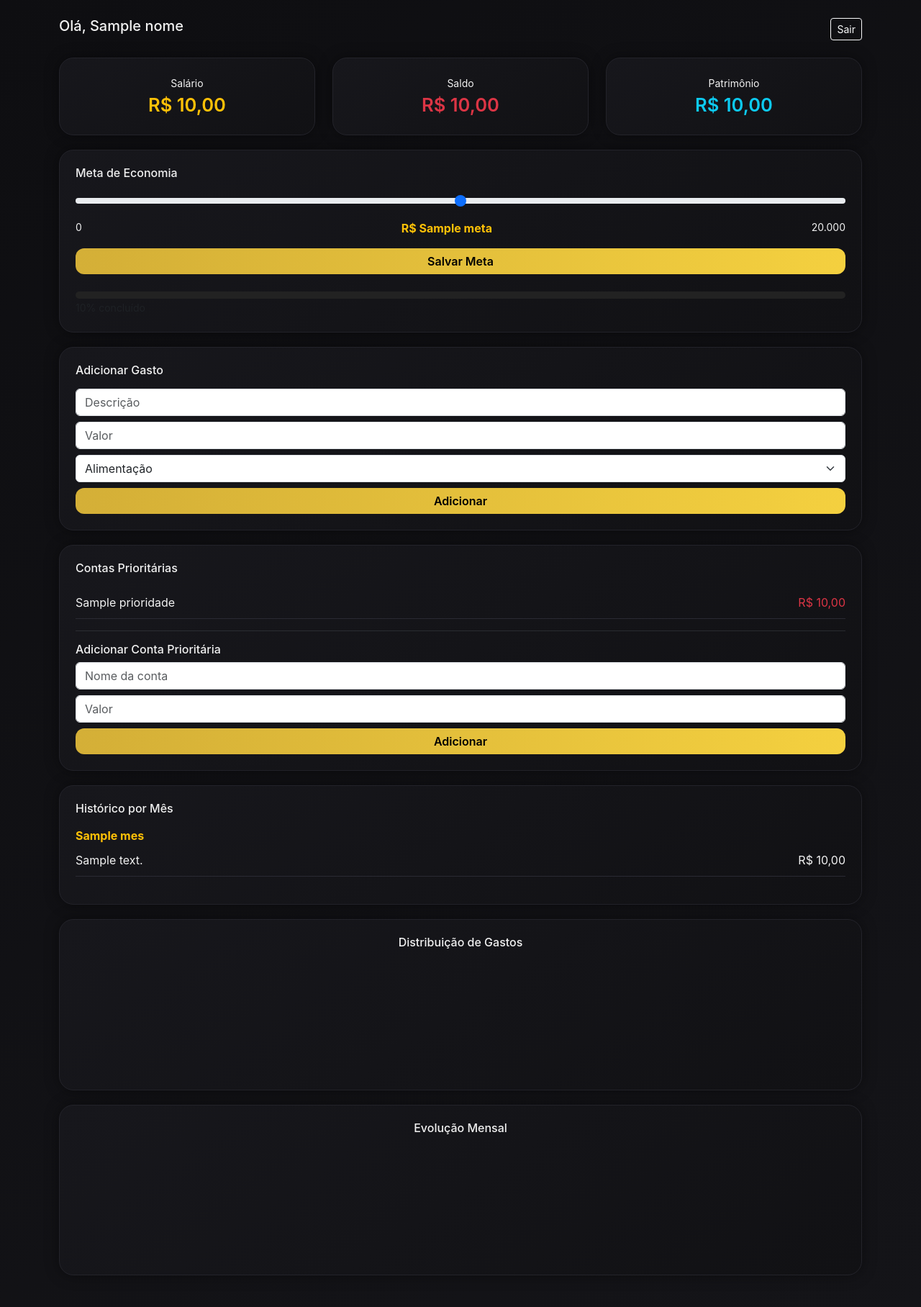
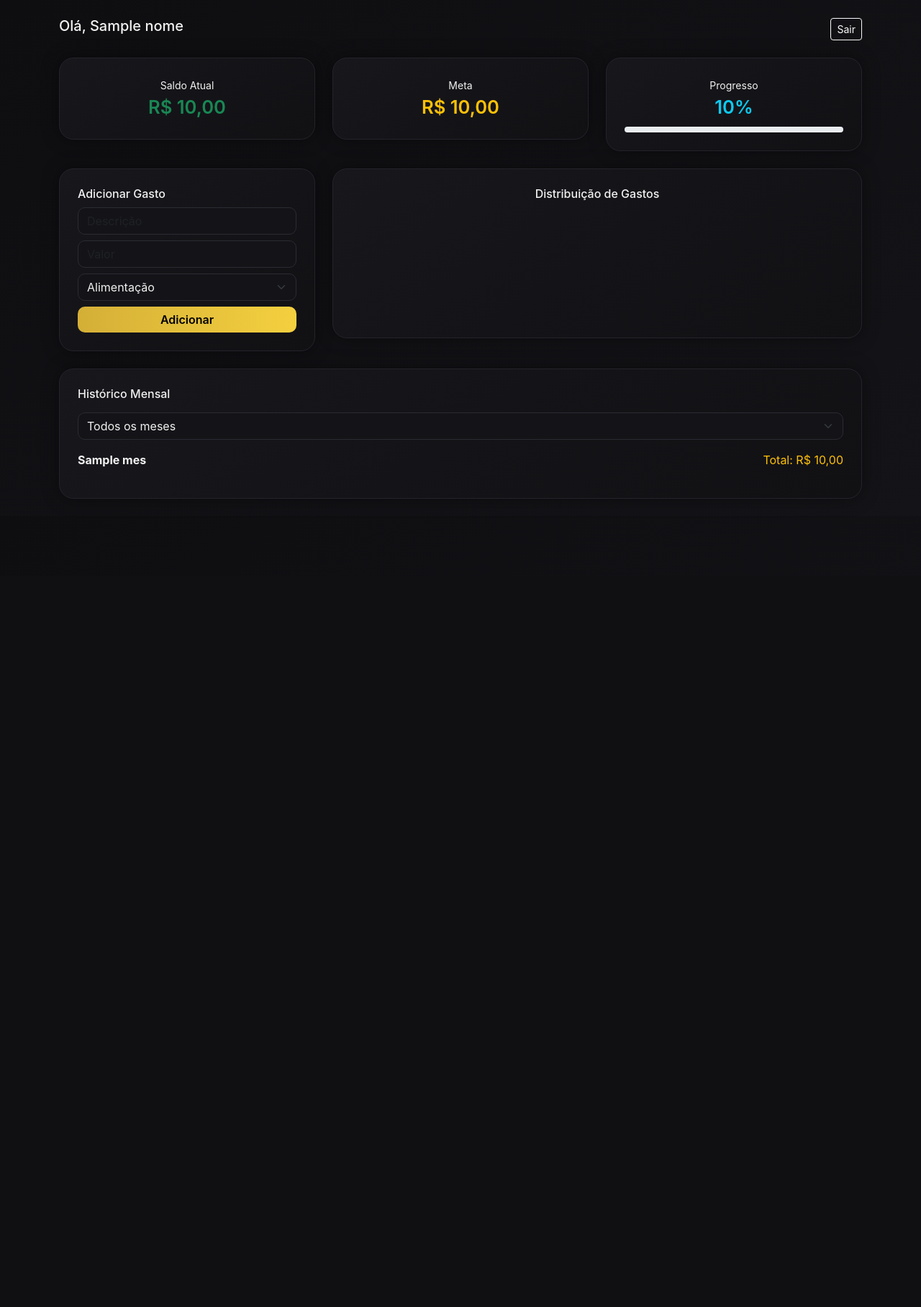
Before and after one commit to iproleplay/controle-financeiro, a Flask app: template templates/dashboard.html in a window 1280 px wide. Shown: the whole page at 72% size. After the commit the page ends 693 px from the top, so only its background shows below. Run offline with Flask 3, Linux system fonts and the light colour scheme; the template is opened without the code that fills it: most values are stand-ins (such as "Sample title", 1, 10 or a date in 2020); a map, chart or similar area stays blank; some libraries are stand-ins or nearby versions.

Commit message:
historico premium completo

```diff
--- a/templates/dashboard.html
+++ b/templates/dashboard.html
@@ -4,9 +4,6 @@
 <meta charset="UTF-8">
 <meta name="viewport" content="width=device-width, initial-scale=1">
 <title>Dashboard</title>
-
-<link rel="manifest" href="{{ url_for('static', filename='manifest.json') }}">
-<meta name="theme-color" content="#d4af37">
 
 <link href="https://cdn.jsdelivr.net/npm/bootstrap@5.3.3/dist/css/bootstrap.min.css" rel="stylesheet">
 <script src="https://cdn.jsdelivr.net/npm/chart.js"></script>
@@ -22,12 +19,11 @@ body {
     background: linear-gradient(145deg, #17171c, #111114);
     border: 1px solid #23232a;
     border-radius: 20px;
-    padding: 22px;
-    box-shadow: 0 0 20px rgba(0,0,0,0.4);
-    margin-bottom: 20px;
+    padding: 25px;
+    box-shadow: 0 0 25px rgba(0,0,0,0.4);
 }
 
-.valor-grande {
+.valor {
     font-size: 1.6rem;
     font-weight: 600;
 }
@@ -37,26 +33,19 @@ body {
     border: none;
     color: black;
     font-weight: 600;
-    border-radius: 12px;
+    border-radius: 10px;
 }
 
-.progress {
-    height: 10px;
+.form-control, .form-select {
+    background-color: #141418;
+    border: 1px solid #2a2a33;
+    color: #f1f1f1;
     border-radius: 10px;
-    background-color: #222;
-}
-
-.progress-bar {
-    background: linear-gradient(90deg, #d4af37, #f4d03f);
-}
-
-.item-linha {
-    border-bottom: 1px solid #2a2a33;
-    padding: 10px 0;
 }
 
 canvas {
-    max-height: 250px;
+    max-width: 300px;
+    margin: auto;
 }
 </style>
 </head>
@@ -67,178 +56,146 @@ canvas {
 
 <div class="d-flex justify-content-between align-items-center mb-4">
     <h5>Olá, {{ nome }}</h5>
+    <div>
+        {% if session.role == 'admin' %}
+        <a href="/admin" class="btn btn-outline-warning btn-sm">Admin</a>
+        {% endif %}
         <a href="/logout" class="btn btn-outline-light btn-sm">Sair</a>
     </div>
+</div>
 
-<!-- RESUMO -->
-<div class="row">
+<div class="row mb-4">
     <div class="col-md-4">
         <div class="card-premium text-center">
-            <small>Salário</small>
-            <div class="valor-grande text-warning">{{ salario | brl }}</div>
+            <small>Saldo Atual</small>
+            <div class="valor text-success">{{ saldo | brl }}</div>
         </div>
     </div>
 
     <div class="col-md-4">
         <div class="card-premium text-center">
-            <small>Saldo</small>
-            <div class="valor-grande {% if saldo >= 0 %}text-success{% else %}text-danger{% endif %}">
-                {{ saldo | brl }}
-            </div>
+            <small>Meta</small>
+            <div class="valor text-warning">{{ meta | brl }}</div>
         </div>
     </div>
 
     <div class="col-md-4">
         <div class="card-premium text-center">
-            <small>Patrimônio</small>
-            <div class="valor-grande text-info">{{ patrimonio | brl }}</div>
+            <small>Progresso</small>
+            <div class="valor text-info">{{ progresso|round(1) }}%</div>
+            <div class="progress mt-2" style="height:8px;">
+                <div class="progress-bar bg-warning"
+                     style="width: {{ progresso }}%;">
+                </div>
+            </div>
         </div>
     </div>
 </div>
 
-<!-- META -->
+<div class="row mb-4">
+    <div class="col-md-4">
         <div class="card-premium">
-    <h6 class="mb-3">Meta de Economia</h6>
-
-    <form method="POST">
-        <input type="hidden" name="tipo" value="meta">
-
-        <input type="range"
-               min="0"
-               max="20000"
-               step="100"
-               name="meta"
-               value="{{ meta or 0 }}"
-               class="form-range"
-               oninput="metaValor.innerText = this.value">
-
-        <div class="d-flex justify-content-between mt-2">
-            <small>0</small>
-            <strong class="text-warning">R$ <span id="metaValor">{{ meta or 0 }}</span></strong>
-            <small>20.000</small>
-        </div>
-
-        <button class="btn btn-gold w-100 mt-3">Salvar Meta</button>
-    </form>
-
-    <div class="mt-4">
-        <div class="progress">
-            <div class="progress-bar" style="width: {{ progresso or 0 }}%"></div>
-        </div>
-        <small class="text-muted">{{ (progresso or 0)|round(1) }}% concluído</small>
-    </div>
-</div>
-
-<!-- ADICIONAR GASTO -->
-<div class="card-premium">
-    <h6 class="mb-3">Adicionar Gasto</h6>
+            <h6>Adicionar Gasto</h6>
             <form method="POST">
                 <input type="hidden" name="tipo" value="gasto">
                 <input type="text" name="descricao" class="form-control mb-2" placeholder="Descrição" required>
                 <input type="number" step="0.01" name="valor" class="form-control mb-2" placeholder="Valor" required>
                 <select name="categoria" class="form-select mb-2" required>
-            <option>Alimentação</option>
-            <option>Transporte</option>
-            <option>Lazer</option>
-            <option>Fixo</option>
-            <option>Outros</option>
+                    <option value="Alimentação">Alimentação</option>
+                    <option value="Transporte">Transporte</option>
+                    <option value="Lazer">Lazer</option>
+                    <option value="Fixo">Fixo</option>
+                    <option value="Outros">Outros</option>
                 </select>
                 <button class="btn btn-gold w-100">Adicionar</button>
             </form>
         </div>
-
-<!-- PRIORIDADES -->
-<div class="card-premium">
-    <h6 class="mb-3">Contas Prioritárias</h6>
-
-    {% if prioridades %}
-        {% for p in prioridades %}
-            <div class="d-flex justify-content-between item-linha">
-                <span>{{ p.nome }}</span>
-                <span class="text-danger">{{ p.valor | brl }}</span>
-            </div>
-        {% endfor %}
-    {% else %}
-        <small class="text-muted">Nenhuma prioridade cadastrada.</small>
-    {% endif %}
-
-    <hr class="text-secondary">
-
-    <h6 class="mt-3">Adicionar Conta Prioritária</h6>
-    <form method="POST">
-        <input type="hidden" name="tipo" value="prioridade">
-        <input type="text" name="nome" class="form-control mb-2" placeholder="Nome da conta" required>
-        <input type="number" step="0.01" name="valor" class="form-control mb-2" placeholder="Valor" required>
-        <button class="btn btn-gold w-100">Adicionar</button>
-    </form>
     </div>
 
-<!-- HISTÓRICO POR MÊS -->
-<div class="card-premium">
-    <h6 class="mb-3">Histórico por Mês</h6>
+    <div class="col-md-8">
+        <div class="card-premium text-center">
+            <h6>Distribuição de Gastos</h6>
+            <canvas id="graficoCategoria"></canvas>
+        </div>
+    </div>
+</div>
 
-    {% if historico %}
-        {% for mes, gastos in historico.items() %}
-            <div class="mb-3">
-                <strong class="text-warning">{{ mes }}</strong>
-                {% for g in gastos %}
-                    <div class="d-flex justify-content-between item-linha">
-                        <span>{{ g.descricao }}</span>
-                        <span>{{ g.valor | brl }}</span>
+<div class="card-premium mt-4">
+    <h6 class="mb-3">Histórico Mensal</h6>
+
+    <select id="filtroMes" class="form-select mb-3">
+        <option value="todos">Todos os meses</option>
+        {% for mes in historico.keys() %}
+        <option value="{{ mes }}">{{ mes }}</option>
+        {% endfor %}
+    </select>
+
+    {% for mes, dados in historico.items() %}
+    <div class="mes-bloco mb-3" data-mes="{{ mes }}">
+        <div class="d-flex justify-content-between align-items-center"
+             style="cursor:pointer"
+             onclick="toggleMes('{{ mes }}')">
+
+            <strong>{{ mes }}</strong>
+            <span class="text-warning">
+                Total: {{ dados.total | brl }}
+            </span>
+        </div>
+
+        <div id="conteudo-{{ mes }}" class="mt-2" style="display:none;">
+            {% for gasto in dados.gastos %}
+            <div class="d-flex justify-content-between small py-1 border-bottom border-dark">
+                <span>{{ gasto.descricao }}</span>
+                <span class="text-danger">{{ gasto.valor | brl }}</span>
             </div>
             {% endfor %}
         </div>
+    </div>
     {% endfor %}
-    {% else %}
-        <small class="text-muted">Nenhum gasto registrado.</small>
-    {% endif %}
-</div>
-
-<!-- GRÁFICO CATEGORIA -->
-<div class="card-premium">
-    <h6 class="text-center mb-3">Distribuição de Gastos</h6>
-    <canvas id="graficoCategoria"></canvas>
-</div>
-
-<!-- GRÁFICO MENSAL -->
-<div class="card-premium">
-    <h6 class="text-center mb-3">Evolução Mensal</h6>
-    <canvas id="graficoMensal"></canvas>
 </div>
 
 </div>
 
 <script>
-const dados = {{ resumo_categoria | default([]) | tojson }};
+const dados = {{ resumo_categoria | tojson }};
 if (dados.length > 0) {
+    const categorias = dados.map(item => item[0]);
+    const valores = dados.map(item => item[1]);
+
     new Chart(document.getElementById("graficoCategoria"), {
         type: "doughnut",
         data: {
-            labels: dados.map(d => d[0]),
+            labels: categorias,
             datasets: [{
-                data: dados.map(d => d[1]),
+                data: valores,
                 backgroundColor: ["#2ecc71","#3498db","#9b59b6","#e74c3c","#f39c12"],
                 borderWidth: 0
             }]
         },
-        options: { plugins: { tooltip: { enabled: false } } }
+        options: {
+            plugins: {
+                legend: { labels: { color: "#ccc" } },
+                tooltip: { enabled: false }
+            }
+        }
     });
 }
 
-const mensal = {{ evolucao_mensal | default([]) | tojson }};
-if (mensal.length > 0) {
-    new Chart(document.getElementById("graficoMensal"), {
-        type: "line",
-        data: {
-            labels: mensal.map(d => d[0]),
-            datasets: [{
-                data: mensal.map(d => d[1]),
-                borderColor: "#d4af37",
-                tension: 0.4
-            }]
+function toggleMes(mes) {
+    const el = document.getElementById("conteudo-" + mes);
+    el.style.display = el.style.display === "none" ? "block" : "none";
+}
+
+document.getElementById("filtroMes").addEventListener("change", function() {
+    const valor = this.value;
+    document.querySelectorAll(".mes-bloco").forEach(bloco => {
+        if (valor === "todos" || bloco.dataset.mes === valor) {
+            bloco.style.display = "block";
+        } else {
+            bloco.style.display = "none";
         }
     });
-}
+});
 </script>
 
 </body>
```
Lines whose indentation alone changed are shown as unchanged.
